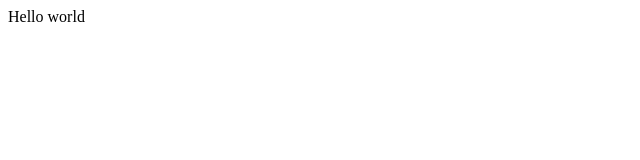
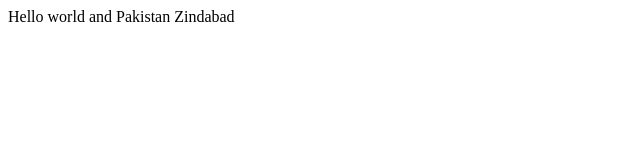
Before and after one commit to RaiMuhammadTayyab/Tayyab-Boot-Camp2020, a plain HTML site: page index.html in a window 1280 px wide. Shown: the whole page, without its empty margins (0-640 px from the left). Drawn offline with Linux system fonts and the light colour scheme.

Commit message:
second update html
second commmit

```diff
--- a/index.html
+++ b/index.html
@@ -5,6 +5,6 @@
     <title>Hello world </title>
 </head>
 <body>
-    Hello world
+    Hello world and Pakistan Zindabad
 </body>
 </html>
```
